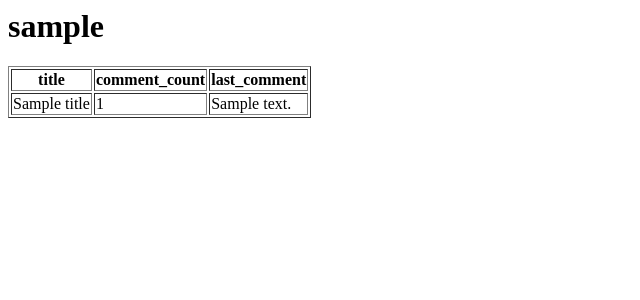
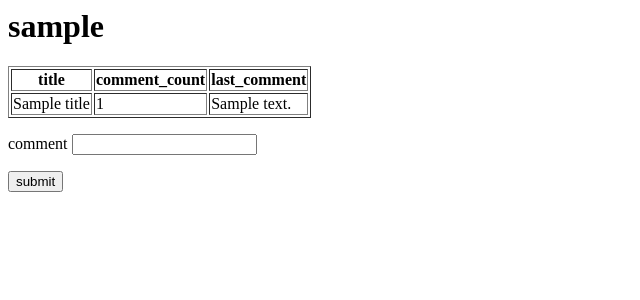
Before and after one commit to syasin-5d/twicas_test, a Flask app: template templates/confirm.html in a window 1280 px wide. Shown: the top 300 px of the page, without its empty margins (0-640 px from the left). Run offline with Flask 2, Linux system fonts and the light colour scheme; the template is opened without the code that fills it: most values are stand-ins (such as "Sample title", 1, 10 or a date in 2020); parts of the project's set-up code (start-up, migrations or seed data) failed here and were passed over.

Commit message:
一通りの流れは完成。

```diff
--- a/app.py
+++ b/app.py
@@ -5,6 +5,10 @@ from flask import Flask, render_template, request, redirect, url_for
 
 app = Flask(__name__)
 base_url = "https://apiv2.twitcasting.tv"
+class info:
+    user_name=""
+    movie_id=""
+
 
 class Credentials:
     # APIキーの指定
@@ -131,24 +135,39 @@ def form():
 @app.route('/confirm', methods = ['POST', 'GET'])
 def confirm():
     if request.method == 'POST':
-        user_name = request.form['user_name']
-        movie_info = get_current_movie_info_from_user_id(user_name)
-        if movie_info is not None:
-            message = "放送してるよ"
-            title = movie_info['title']
-            comment_count = movie_info['comment_count']
-            last_comment = get_last_comment(movie_info['id'])
-        else:
-            message = "放送してないよ"
-            title = "*"
-            comment_count = "*"
-            last_comment = "*"
+        info.user_name = request.form['user_name']
+    movie_info = get_current_movie_info_from_user_id(info.user_name)
+    if movie_info is not None:
+        message = "放送してるよ"
+        info.movie_id = movie_info['id']
+        title = movie_info['title']
+        comment_count = movie_info['comment_count']
+        last_comment = get_last_comment(info.movie_id)
+    else:
+        message = "放送してないよ"
+        title = "*"
+        comment_count = "*"
+        last_comment = "*"
 
-        return render_template("confirm.html", user_name=user_name, message=message, title=title, comment_count=comment_count, last_comment=last_comment)
+    return render_template("confirm.html", user_name=info.user_name, message=message, title=title, comment_count=comment_count, last_comment=last_comment)
+
+@app.route('/sent', methods = ['POST'])
+def sent():
+    comment = request.form['comment']
+    last_comment = get_last_comment(info.movie_id)
+    res = post_comment_with_shiritori(info.movie_id, comment)
+    if res is not None:
+        result = "しりとり成立"
+    else:
+        result = "しりとり不成立"
+    return render_template("sent.html", result=result, comment=comment, last_comment=last_comment)
+
+
 
 
 """
 URLを変数でも指定できるが、よく分かってないんで当分はconfirmのほうを使いそう
+"""
 """
 @app.route('/<user_name>', methods = ['POST', 'GET'])
 def user_name(user_name):
@@ -165,8 +184,7 @@ def user_name(user_name):
         last_comment = "*"
 
     return render_template("confirm.html", user_name=user_name, message=message, title=title, comment_count=comment_count, last_comment=last_comment)
-
-
+"""
 
 if __name__ == "__main__":
     get_oauth()
--- a/templates/confirm.html
+++ b/templates/confirm.html
@@ -14,5 +14,10 @@
             <td>{{ last_comment }}</td>
         </tr>
     </table>
+    <form action="sent" method="POST">
+        <p>comment <input type="text" name="comment"></p>
+        <p><input type="submit" value="submit"></p>
+    </form>
+
    </body>
 </html>
```
Also changed, not shown: templates/sent.html (added, +8 -0 lines).
